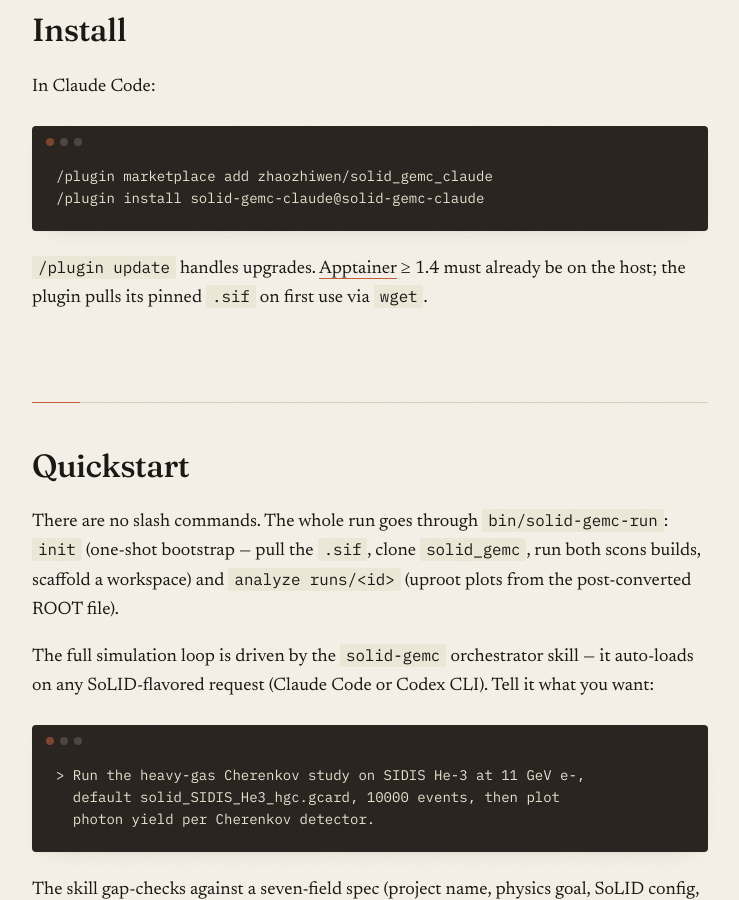
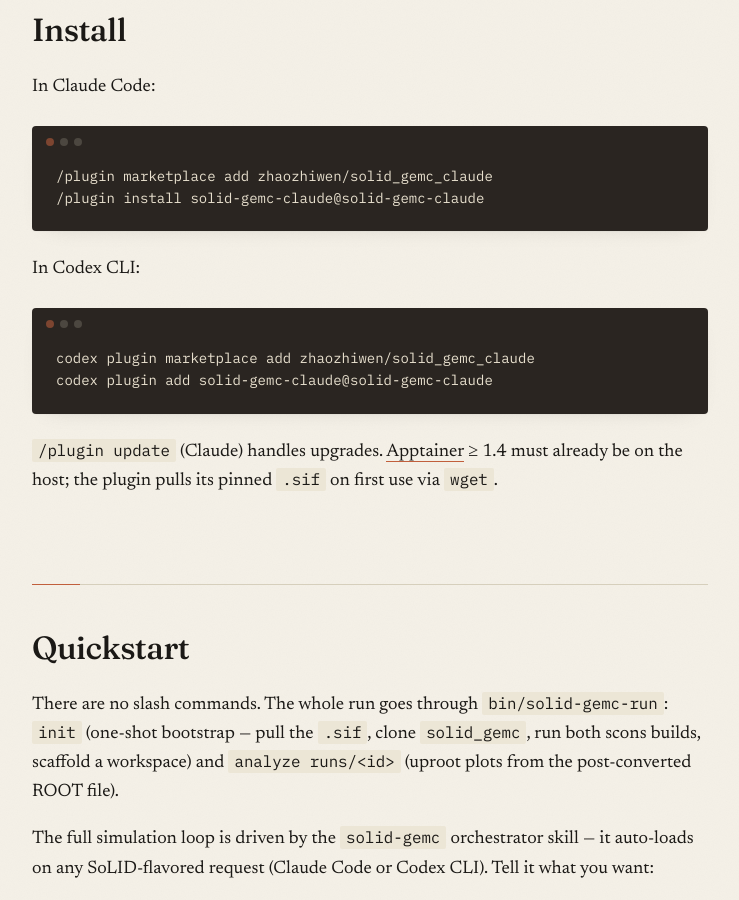
Before and after one commit to zhaozhiwen/solid_gemc_claude, a Jekyll site: the page built from docs/index.md, in a window 1280 px wide and 900 px high, scrolled down 1221 px. Shown: the whole window, without its empty margins (270-1009 px from the left). Built offline with Jekyll 4.4.1, drawn with Linux system fonts in a browser that asks for light colours.

Commit message:
Document the Codex marketplace install commands
Codex now installs straight from the GitHub marketplace. Replace the vague
"install the plugin in Codex" prose with the real command sequence in the
README Codex section, a new "In Codex CLI" block on the docs landing page, and
checklist item 1:

  codex plugin marketplace add zhaozhiwen/solid_gemc_claude
  codex plugin add solid-gemc-claude@solid-gemc-claude

Drops the now-stale "discover from a clone" framing — install is
remote-marketplace, not local.

Co-Authored-By: Claude Opus 4.8 (1M context) <noreply@anthropic.com>

````diff
--- a/docs/index.md
+++ b/docs/index.md
@@ -20,7 +20,14 @@ In Claude Code:
 /plugin install solid-gemc-claude@solid-gemc-claude
 ```
 
-`/plugin update` handles upgrades. [Apptainer](https://apptainer.org) ≥ 1.4 must already be on the host; the plugin pulls its pinned `.sif` on first use via `wget`.
+In Codex CLI:
+
+```text
+codex plugin marketplace add zhaozhiwen/solid_gemc_claude
+codex plugin add solid-gemc-claude@solid-gemc-claude
+```
+
+`/plugin update` (Claude) handles upgrades. [Apptainer](https://apptainer.org) ≥ 1.4 must already be on the host; the plugin pulls its pinned `.sif` on first use via `wget`.
 
 ## Quickstart
 
````
Also changed, not shown: tests/CODEX-CHECKLIST.md (+3 -2 lines), README.md.
